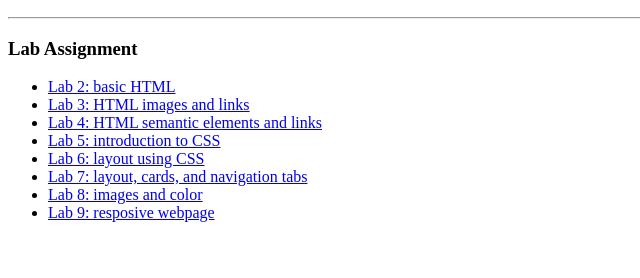
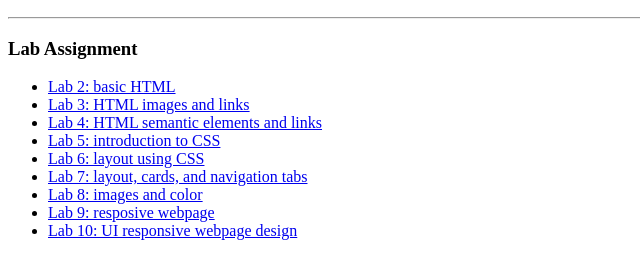
Before and after one commit to Y1-L1/ET710, a plain HTML site: page index.html in a window 1280 px wide. Shown: the part 110-388 px from the top of the page, without its empty margins (0-640 px from the left). Drawn offline with Linux system fonts and the light colour scheme.

Commit message:
Update index.html

```diff
--- a/index.html
+++ b/index.html
@@ -19,6 +19,7 @@
         <li><a href="lab7/lab7.html">Lab 7: layout, cards, and navigation tabs</a></li>
         <li><a href="lab8/lab8.html">Lab 8: images and color</a></li>
         <li><a href="lab9/lab9.html">Lab 9: resposive webpage</a></li>
+        <li><a href="lab10/lab10.html">Lab 10: UI responsive webpage design</a></li>
     </ul>
 
 </body>
```
